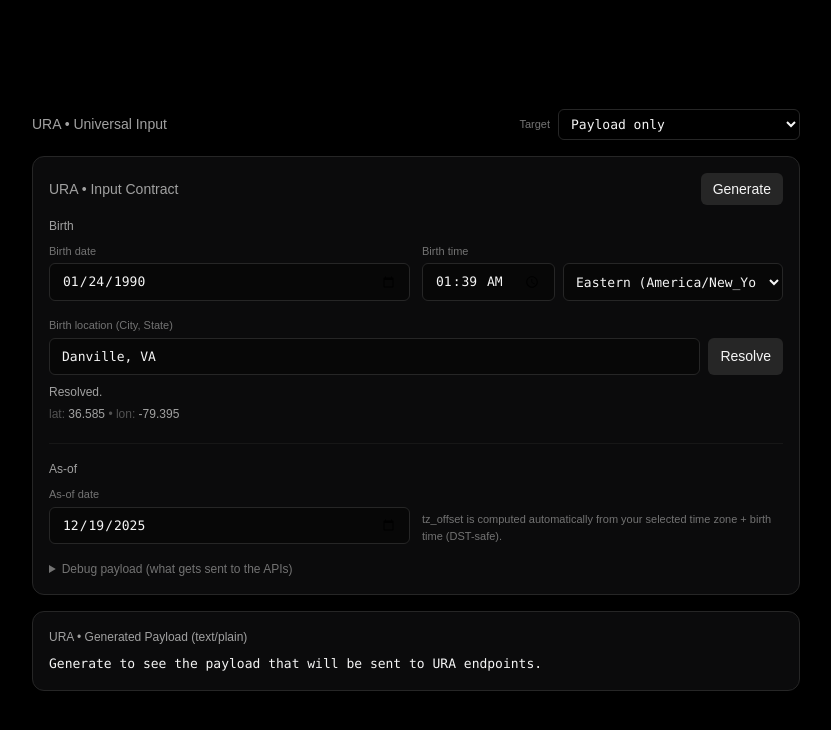
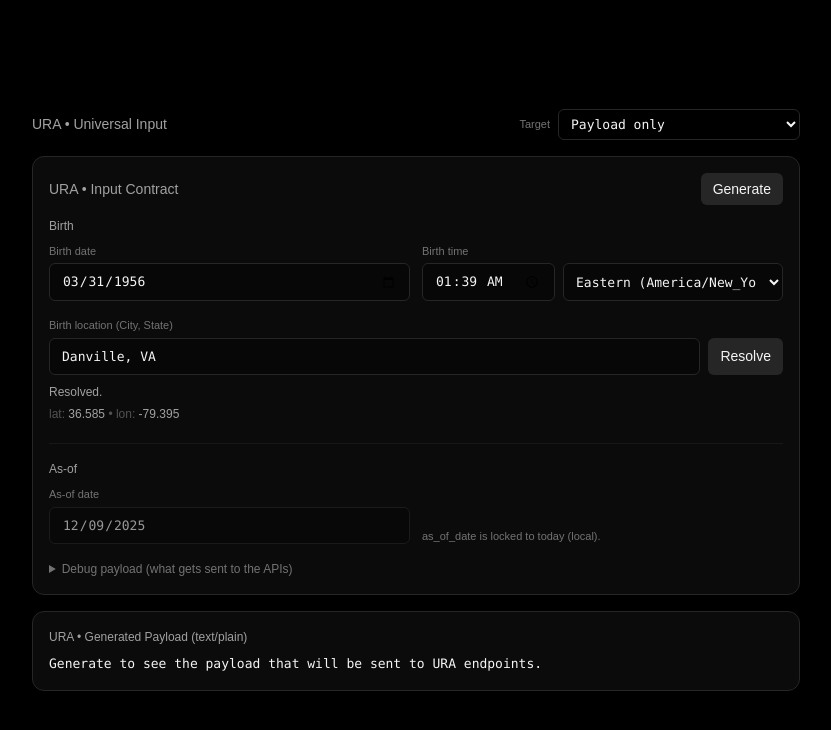
Before and after one commit to jaysperspective/URA, a Next.js app in the folder web/: page /input in a window 1280 px wide. Shown: the top 730 px of the page, without its empty margins (224-1055 px from the left). Built offline with nearby package versions, Linux system fonts and the light colour scheme.

Commit message:
Update page.tsx

```diff
--- a/web/src/app/input/page.tsx
+++ b/web/src/app/input/page.tsx
@@ -151,17 +151,18 @@ export default function UniversalInputPage() {
         {/* Form */}
         <AstroInputForm
           title="URA • Input Contract"
+          randomizeBirthDate
+          lockAsOfToToday
           initial={{
-            birthDate: "1990-01-24",
             birthTime: "01:39",
             timeZone: "America/New_York",
             birthCityState: "Danville, VA",
-            asOfDate: "2025-12-19",
             lat: 36.585,
             lon: -79.395,
           }}
           onGenerate={handleGenerate}
         />
+
 
         {statusLine ? (
           <div className="text-[12px] text-neutral-400">{statusLine}</div>
```
